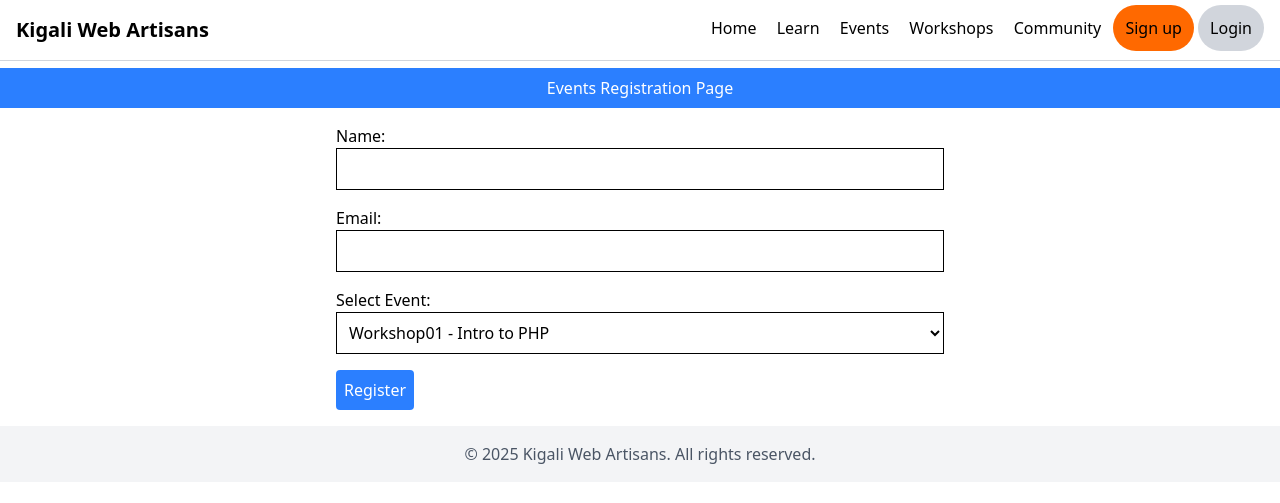
After one commit to MUGWANEZAMANZI/Kigali-Web-Artisans, a PHP site: page /events.php in a window 1280 px wide. The commit adds this page. Shown: the top 503 px of the page. Run offline with PHP 8.4, Linux system fonts and the light colour scheme.

Commit message:
Workshop 2- adding events and email confirmation functionalities

```diff
--- /dev/null
+++ b/composer.json
@@ -0,0 +1,5 @@
+{
+    "require": {
+        "phpmailer/phpmailer": "^6.10"
+    }
+}
--- /dev/null
+++ b/events.php
@@ -0,0 +1,27 @@
+<!DOCTYPE html>
+<html lang="en">
+<head>
+    <meta charset="UTF-8">
+    <meta name="viewport" content="width=device-width, initial-scale=1.0">
+    <title>Document</title>
+    <script src="https://cdn.jsdelivr.net/npm/@tailwindcss/browser@4"></script>
+</head>
+<?php include 'header.php'; ?>
+<body>
+    <h1 class="items-center text-center p-2 bg-blue-500 text-white">Events Registration Page</h1>
+    <form method="POST" action="sendEmail.php" class="w-1/2 mx-auto p-4">
+        <label for="name">Name:</label>
+        <input type="text"  name="name" required class="border p-2 mb-4 w-full">
+        <label for="email">Email:</label>
+        <input type="email" name="email" required class="border p-2 mb-4 w-full">
+        <label for="event">Select Event:</label>
+        <select name="event" required class="border p-2 mb-4 w-full">
+            <option value="Workshop01 - Intro to PHP">Workshop01 - Intro to PHP</option>
+            <option value="Workshop02 - Form processing and php Mail">Workshop02 - Form processing and php Mail</option>
+            <option value="Workshop03 - Wrap up - PHP + Database interaction">Workshop03 - Wrap up - PHP + Database interaction</option>
+        </select>
+        <input type="submit" value="Register" class="bg-blue-500 text-white p-2 rounded">
+    </form>
+    <?php include 'footer.php'; ?>
+</body>
+</html>
--- a/header.php
+++ b/header.php
@@ -3,11 +3,11 @@
 <nav><ul class="list-none m-4 flex">
     <li class="inline text-xl font-bold w-1/2">Kigali Web Artisans</li>
     <span class="w-1/2 text-right">
-    <li class="inline p-2">Home</li>
-    <li class="inline p-2">Learn</li>
-    <li class="inline p-2">Events</li>
-    <li class="inline p-2">Workshops</li>
-    <li class="inline p-2">Community</li>
+    <li class="inline p-2"><a href="index.php">Home</a></li>
+    <li class="inline p-2"><a href="">Learn</a></li>
+    <li class="inline p-2"><a href="events.php">Events</a></li>
+    <li class="inline p-2"><a href="">Workshops</a></li>
+    <li class="inline p-2"><a href="">Community</a></li>
     <li class="inline p-3 bg-orange-500 rounded-full"><button>Sign up</button></li>
     <li class="inline p-3 bg-gray-300 rounded-full"><button>Login</button></li>
     </span>
```
Also changed, not shown: sendEmail.php (added, +41 -0 lines), 3 other files.
